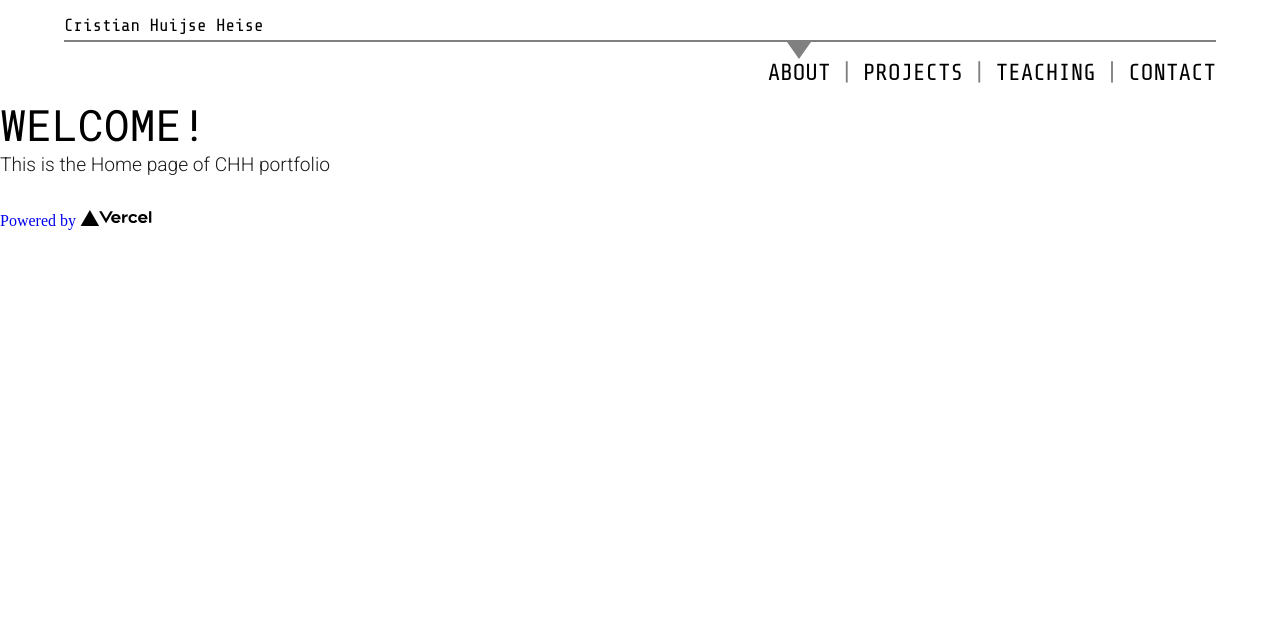
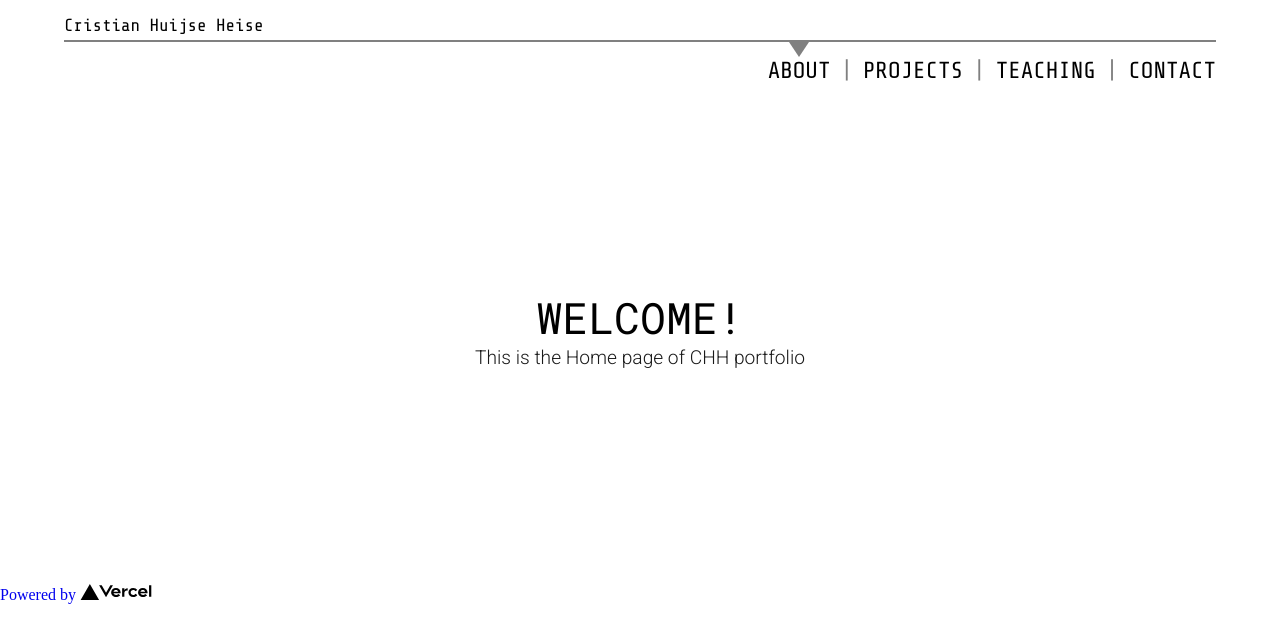
Before and after one commit to chuijse/next-web, a Next.js app: page / in a window 1280 px wide. Shown: the top 640 px of the page. Built offline with nearby package versions, Linux system fonts and the light colour scheme; a web font is replaced by a local one.

Commit message:
seo metadata wip

```diff
--- a/components/Seo.js
+++ b/components/Seo.js
@@ -1,17 +1,33 @@
-import Head from 'next/head'
+import Head from "next/head";
 
 export default function Seo({
-    pageTitle="Portfalio",
-    description="This is portfolio of Cristian Huijse Industrial Designer.",
-    image = "/favicon.ico"}
-    ) {
+  pageTitle = "Portfalio",
+  description = "This is portfolio of Cristian Huijse Industrial Designer.",
+  image = "/favicon.ico",
+  year = "2022",
+  author = "Cristian Huijse Heise",
+  linkedin = "https://cl.linkedin.com/in/cristianhuijse",
+  github = "https://github.com/chuijse",
+}) {
   return (
     <Head>
-          <title>{`CHH | ${pageTitle}`}</title>
-          <meta name="description" content={description} />
-          <meta property="og:title" content={`CHH | ${pageTitle}`} key="title" />
-          <meta property="og:description" content={description} key="description" />
-          <link rel="icon" href={image} />
+      <title>{`CHH | ${pageTitle}`}</title>
+      <meta name="description" content={description} />
+      <meta name="image" content={image} />
+      <meta name="year" content={year} />
+      <meta name="author" content={author} />
+      <meta name="linkedin" content={linkedin} />
+      <meta name="github" content={github} />
+
+      <meta property="og:title" content={`CHH | ${pageTitle}`} key="title" />
+      <meta property="og:description" content={description} key="description" />
+      <meta name="og:author" content={author} />
+      <meta name="og:image" content={image} />
+
+      <meta property="twitter:title" content={`CHH | ${pageTitle}`} />
+      <meta property="twitter:description" content={description} />
+      <meta name="twitter:author" content={author} />
+      <link rel="icon" href={image} />
     </Head>
-  )
+  );
 }
--- a/pages/index.js
+++ b/pages/index.js
@@ -1,22 +1,11 @@
-import Seo from '../components/Seo'
-
-
-
+import Seo from "../components/Seo";
 
 export default function Home() {
-
-
   return (
-    <section>
+    <section className="section">
       <Seo />
-      <div>
-          <h1>
-            Welcome!
-          </h1>
-          <p >
-            This is the Home page of CHH portfolio
-          </p>
-      </div>
+      <h1>Welcome!</h1>
+      <p>This is the Home page of CHH portfolio</p>
     </section>
-  )
+  );
 }
--- a/styles/components/_nav.scss
+++ b/styles/components/_nav.scss
@@ -6,7 +6,7 @@
 .top-bar {
   position: relative;
   //border: 1px solid red;
-  top: 15px;
+  margin-top: 15px;
   right: 0px;
   left: 0px;
   z-index: 100;
@@ -111,6 +111,6 @@
   width: 0;
   height: 0;
   border-style: solid;
-  border-width: 17.5px 12.5px 0 12.5px;
+  border-width: 15px 10px 0 10px;
   border-color: $gray-color transparent transparent transparent;
 }
--- a/styles/index.scss
+++ b/styles/index.scss
@@ -17,6 +17,16 @@ a {
   text-decoration: none;
 }
 
+.section {
+  //border: 1px solid red;
+  width: 100%;
+  display: flex;
+  flex-direction: column;
+  justify-content: center;
+  align-items: center;
+  height: 500px;
+}
+
 figure {
   margin: 0px;
   width: 100%;
```
Also changed, not shown: pages/contact.js (+8 -12 lines), pages/projects.js (+8 -12 lines), pages/teaching.js (+12 -17 lines), pages/teaching/test01.js (+7 -11 lines).
